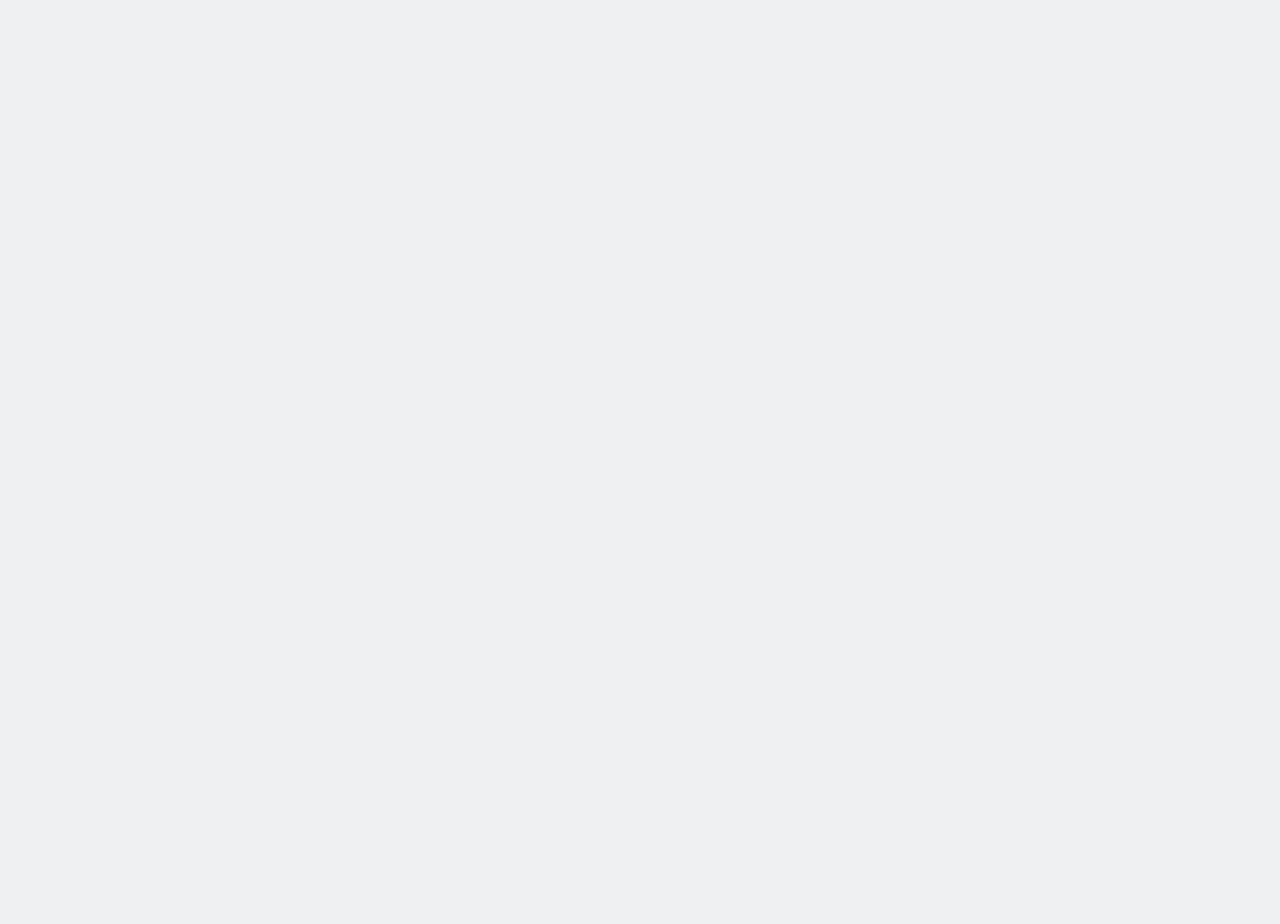
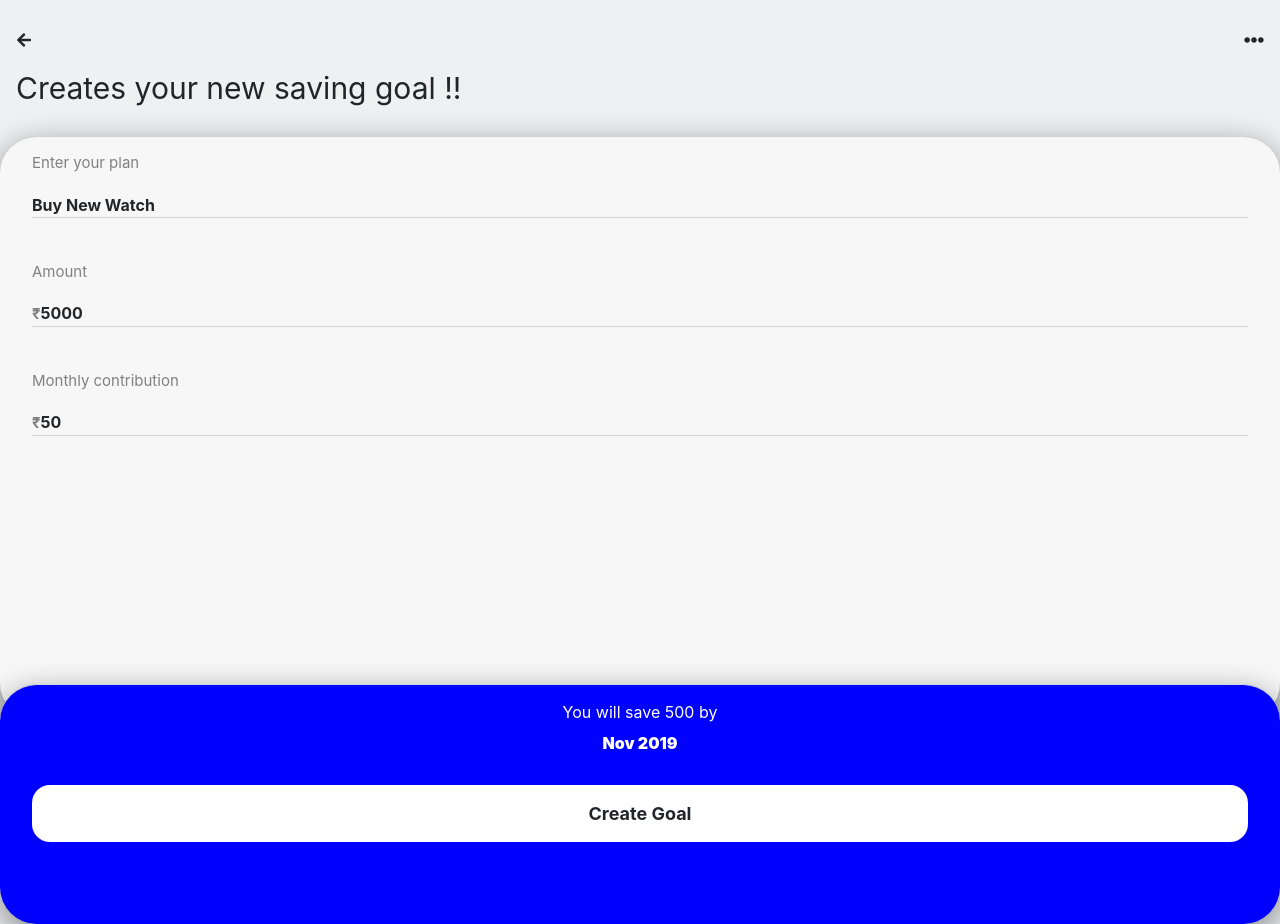
Before and after one commit to saini2/xpensios, a React app in the folder web/: page /newEntry in a window 1280 px wide. Before the commit the page ends 800 px from the top, so only its background shows below. Built offline with nearby package versions, Linux system fonts and the light colour scheme.

Commit message:
new screen changes

```diff
--- a/web/src/components/Home/Home.js
+++ b/web/src/components/Home/Home.js
@@ -6,7 +6,12 @@ import { IoIosCar } from "react-icons/io";
 import { FaRegPlusSquare, FaTags, FaEllipsisH } from "react-icons/fa";
 import { MdPool } from "react-icons/md";
 import FloatingButton from '../../shared/FloatingButton/FloatingButton';
+import NewEntry from '../NewEntry/NewEntry';
+
 export default class Home extends React.PureComponent {
+  state = {
+    modal : false
+  }
   listOfSaving = () => {
     return (
       <div>
@@ -55,8 +60,8 @@ export default class Home extends React.PureComponent {
       </div>
     );
   };
-  newEntry = () => {
-
+  moveToNewEntry = () => {
+    this.setState({modal : true})
   }
   render() {
     return (
@@ -102,8 +107,9 @@ export default class Home extends React.PureComponent {
         <FloatingButton
                 classNameOuter={s.btnWrapper}
                 text={'new'}
-                onClick={() => this.moveToNewEntry()}
+                onClick={this.moveToNewEntry()}
               />
+        {this.state.modal && this.NewEntry()}
       </div>
     );
   }
--- a/web/src/components/NewEntry/NewEntry.js
+++ b/web/src/components/NewEntry/NewEntry.js
@@ -22,13 +22,13 @@ export default class NewEnrty extends React.PureComponent {
                 <span>Enter your plan</span>
                 <span>Buy New Watch</span>
                 </div>
-                <div className = {s.box}>
+                <div className = {s.box2}>
                 <span>Amount</span>
                 <span>
                 <span className={s.rupee}>₹</span>
                     5000</span>
                 </div>
-                <div className = {s.box}>
+                <div className = {s.box2}>
                 <span>
                     Monthly contribution
                 </span>
--- a/web/src/components/NewEntry/NewEntry.module.scss
+++ b/web/src/components/NewEntry/NewEntry.module.scss
@@ -14,6 +14,7 @@
     .box{
         display: flex;
         flex-direction: column;
+        border-bottom: 1px solid lightgray;
         span:first-child{
             color: grey;
             font-size: 15px;
@@ -23,6 +24,20 @@
             margin-top: 18px;
           }
     }
+    .box2{
+      display: flex;
+      flex-direction: column;
+      border-bottom: 1px solid lightgray;
+      margin-top: 43px;
+      span:first-child{
+          color: grey;
+          font-size: 15px;
+        }
+        span:nth-child(2){
+          font-weight: 700;
+          margin-top: 18px;
+        }
+  }
   }
   .creategoal {
     background: blue;
```
Also changed, not shown: web/src/containers/App/index.js (+6 -1 lines).
